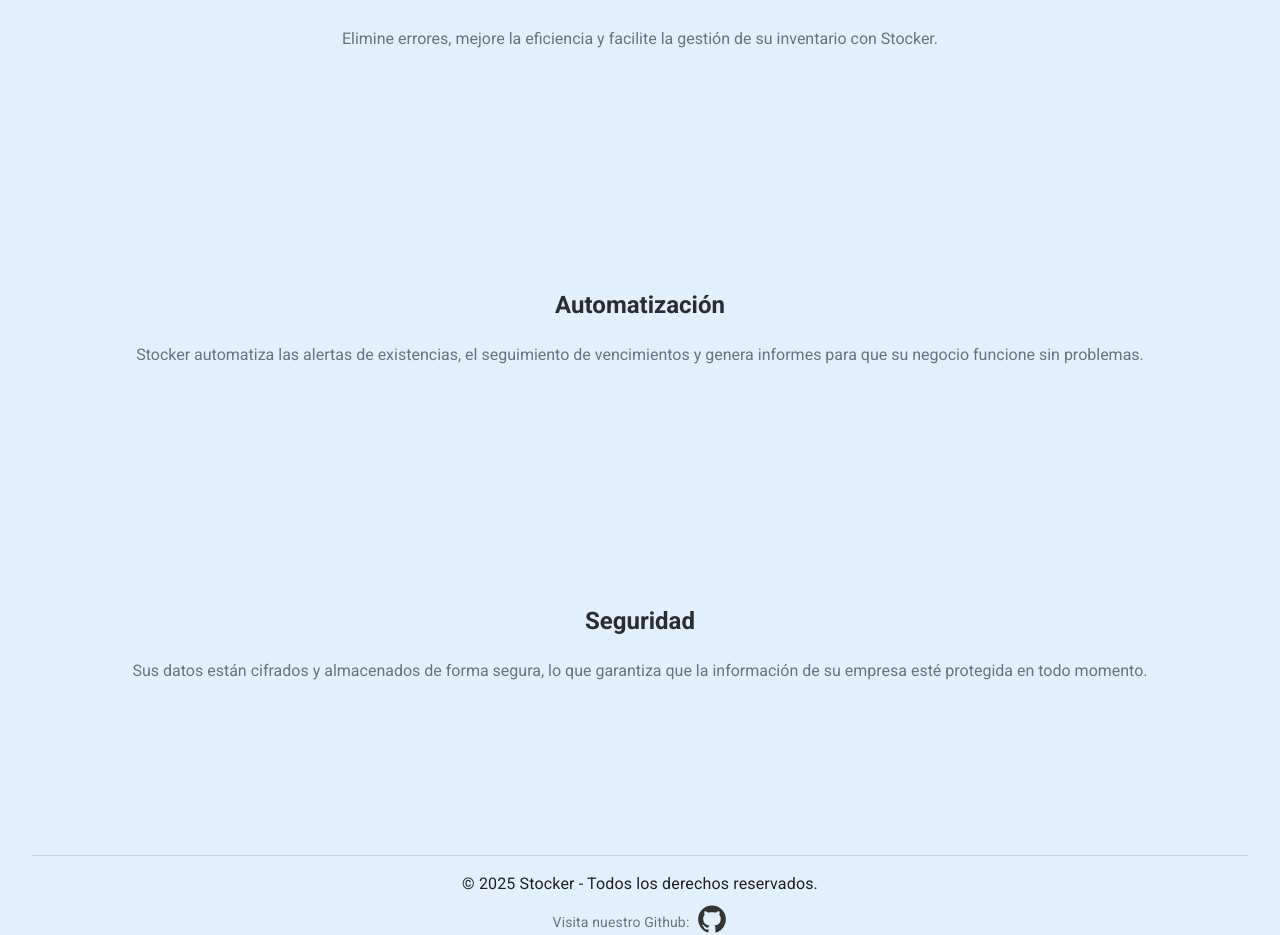
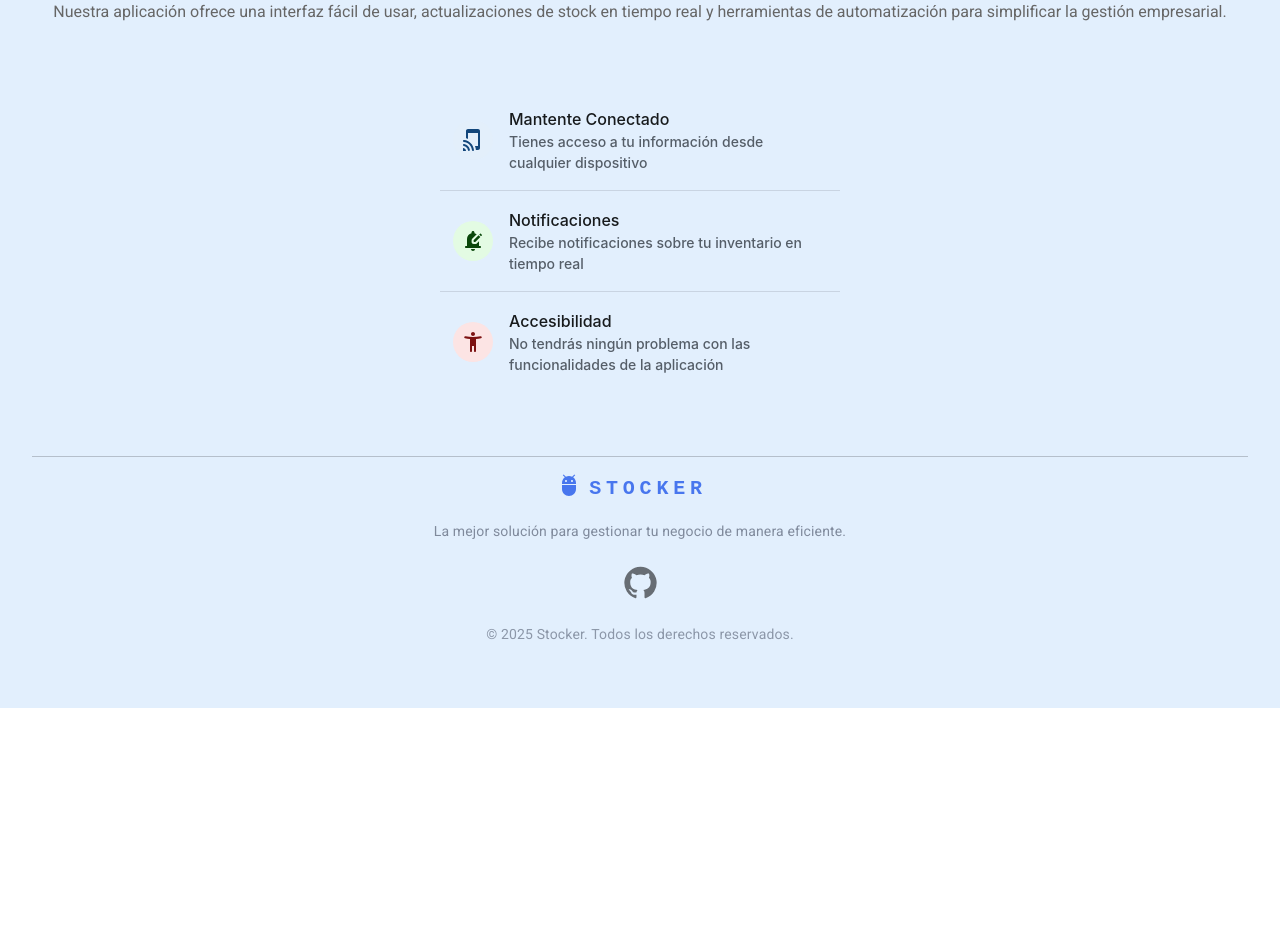
Before and after one commit to No-Country-simulation/equipo-c24-33-t-webapp, a React (Vite) app: page / in a window 1280 px wide. Shown: the part 1057-1992 px from the top of the page. After the commit the page ends 1765 px from the top, so only its background shows below. Built offline with nearby package versions, Linux system fonts and the light colour scheme.

Commit message:
Add Features component Add Benefits component Add Contact component

```diff
--- a/package.json
+++ b/package.json
@@ -12,8 +12,10 @@
   "dependencies": {
     "@emotion/react": "^11.14.0",
     "@emotion/styled": "^11.14.0",
+    "@fontsource/inter": "^5.1.1",
     "@fontsource/roboto": "^5.1.1",
     "@mui/icons-material": "^6.4.5",
+    "@mui/joy": "^5.0.0-beta.51",
     "@mui/material": "^6.4.5",
     "@mui/styled-engine-sc": "^6.4.3",
     "react": "^19.0.0",
--- a/src/App.css
+++ b/src/App.css
@@ -9,6 +9,8 @@
 body{
   background-color: #e2effd;
   font-family: 'Roboto';
+  margin: 0;
+  padding: 0;
 }
 
 h1{
--- a/src/components/Benefits.jsx
+++ b/src/components/Benefits.jsx
@@ -1,13 +1,89 @@
 // eslint-disable-next-line no-unused-vars
-import React from 'react';
+import * as React from 'react';
+import AccordionGroup from '@mui/joy/AccordionGroup';
+import Accordion from '@mui/joy/Accordion';
+// eslint-disable-next-line no-unused-vars
+import AccordionDetails, {
+  accordionDetailsClasses,
+} from '@mui/joy/AccordionDetails';
+import AccordionSummary, {
+  accordionSummaryClasses,
+} from '@mui/joy/AccordionSummary';
 
-const Benefits = () => {
+import Typography from '@mui/joy/Typography';
+import Avatar from '@mui/joy/Avatar';
+import ListItemContent from '@mui/joy/ListItemContent';
+
+import TapAndPlayRoundedIcon from '@mui/icons-material/TapAndPlayRounded';
+import EditNotificationsRoundedIcon from '@mui/icons-material/EditNotificationsRounded';
+import AccessibilityNewRoundedIcon from '@mui/icons-material/AccessibilityNewRounded';
+
+export default function Benefits() {
   return (
-    <section id="benefits" style={{ padding: '100px 20px', textAlign: 'center' }}>
-      <h2>Beneficios</h2>
-      <p>Elimine errores, mejore la eficiencia y facilite la gestión de su inventario con Stocker.</p>
-    </section>
+    <div
+      style={{
+        display: 'flex',
+        justifyContent: 'center',
+        alignItems: 'center',
+        textAlign: 'center',
+      }}
+    >
+      <AccordionGroup
+        variant="plain"
+        transition="0.2s"
+        sx={{
+          maxWidth: 400,
+          borderRadius: 'md',
+          [`& .${accordionDetailsClasses.content}.${accordionDetailsClasses.expanded}`]: {
+            paddingBlock: '1rem',
+          },
+          [`& .${accordionSummaryClasses.button}`]: {
+            paddingBlock: '1rem',
+          },
+        }}
+      >
+        <Accordion>
+          <AccordionSummary indicator={false}>
+            <Avatar color="primary">
+              <TapAndPlayRoundedIcon />
+            </Avatar>
+            <ListItemContent>
+              <Typography level="title-md">Mantente Conectado</Typography>
+              <Typography level="body-sm">
+                Tienes acceso a tu información desde cualquier dispositivo
+              </Typography>
+            </ListItemContent>
+          </AccordionSummary>
+        </Accordion>
+
+        <Accordion>
+          <AccordionSummary indicator={false}>
+            <Avatar color="success">
+              <EditNotificationsRoundedIcon />
+            </Avatar>
+            <ListItemContent>
+              <Typography level="title-md">Notificaciones</Typography>
+              <Typography level="body-sm">
+                Recibe notificaciones sobre tu inventario en tiempo real
+              </Typography>
+            </ListItemContent>
+          </AccordionSummary>
+        </Accordion>
+
+        <Accordion>
+          <AccordionSummary indicator={false}>
+            <Avatar color="danger">
+              <AccessibilityNewRoundedIcon />
+            </Avatar>
+            <ListItemContent>
+              <Typography level="title-md">Accesibilidad</Typography>
+              <Typography level="body-sm">
+                No tendrás ningún problema con las funcionalidades de la aplicación
+              </Typography>
+            </ListItemContent>
+          </AccordionSummary>
+        </Accordion>
+      </AccordionGroup>
+    </div>
   );
-};
-
-export default Benefits;
+}
--- a/src/components/Contact.jsx
+++ b/src/components/Contact.jsx
@@ -1,24 +1,73 @@
 // eslint-disable-next-line no-unused-vars
-import * as React from 'react';
-import { Container, Typography, Box, Divider } from '@mui/material';
-import GitHubIcon from '@mui/icons-material/GitHub';
+import * as React from "react";
+import { Container, Typography, Box, Divider, IconButton } from "@mui/material";
+import GitHubIcon from "@mui/icons-material/GitHub";
+import AdbIcon from "@mui/icons-material/Adb";
 
 const Contact = () => {
   return (
-    <Box component="footer" sx={{ mt: 4, py: 3,  textAlign: 'center' }}>
-      <Divider sx={{ mb: 2 }} />
+    <Box
+      component="footer"
+      sx={{
+        mt: 4,
+        py: 4,
+          color: "#333",
+        textAlign: "center",
+      }}
+    >
+              <Divider sx={{ borderColor: "rgba(0, 0, 0, 0.2)", mb: 2 }} />
+
       <Container>
-        <Typography variant="body1" color="textPrimary">
-          &copy; {new Date().getFullYear()} Stocker - Todos los derechos reservados.
+        <Box sx={{ display: "flex", justifyContent: "center", mb: 2 }}>
+          <AdbIcon
+            sx={{
+              display: { xs: "none", md: "flex" },
+              mr: 1,
+              color: "#4876ee",
+            }}
+          />
+          <Typography
+            variant="h6"
+            noWrap
+            component="a"
+            href="#"
+            sx={{
+              mr: 2,
+              display: { xs: "none", md: "flex" },
+              fontFamily: "monospace",
+              fontWeight: 700,
+              letterSpacing: ".3rem",
+              color: "#4876ee",
+              textDecoration: "none",
+            }}
+          >
+            STOCKER
+          </Typography>
+        </Box>
+
+        <Typography variant="body2" sx={{ opacity: 0.8, mb: 2 }}>
+          La mejor solución para gestionar tu negocio de manera eficiente.
         </Typography>
-        <Box sx={{ mt: 1, display: 'flex', justifyContent: 'center', alignItems: 'center' }}>
-          <Typography variant="body2" sx={{ mr: 1 }}>
-            Visita nuestro Github:
-          </Typography>
-          <a href="https://github.com/No-Country-simulation/equipo-c24-33-t-webapp" target="_blank" rel="noopener noreferrer">
-            <GitHubIcon sx={{ color: '#333', fontSize: 30 }} />
-          </a>
+
+
+        {/* Social Media Links */}
+        <Box sx={{ display: "flex", justifyContent: "center", gap: 2, mb: 2 }}>
+          <IconButton
+            component="a"
+            href="https://github.com/No-Country-simulation/equipo-c24-33-t-webapp"
+            target="_blank"
+            rel="noopener noreferrer"
+            sx={{ color: "#black", "&:hover": { color: "#black" } }}
+          >
+            <GitHubIcon fontSize="large" />
+          </IconButton>
         </Box>
+
+        {/* Copyright */}
+        <Typography variant="body2" sx={{ opacity: 0.7 }}>
+          &copy; {new Date().getFullYear()} Stocker. Todos los derechos
+          reservados.
+        </Typography>
       </Container>
     </Box>
   );
--- a/src/components/Features.jsx
+++ b/src/components/Features.jsx
@@ -1,11 +1,21 @@
 // eslint-disable-next-line no-unused-vars
 import React from 'react';
+import dashboardImage from '../assets/images/dashboard_image.png';
 
 const Features = () => {
   return (
-    <section id="features" style={{ padding: '100px 20px', textAlign: 'center' }}>
-      <h2>Funciones</h2>
-      <p>Nuestra aplicación ofrece una interfaz fácil de usar, actualizaciones de stock en tiempo real y herramientas de automatización para simplificar la gestión empresarial.</p>
+    <section id="features" style={{ padding: '50px 20px', margin: '0', textAlign: 'center' }}>
+      {/* Image with caption */}
+      <div style={{ marginTop: '10px' }}>
+        <img
+          src={dashboardImage}
+          alt="Vista previa del dashboard"
+          style={{ width: '100%', maxWidth: '800px', borderRadius: '10px', boxShadow: '0 4px 8px rgba(0, 0, 0, 0.2)' }}
+        />
+        <p style={{ fontSize: '16px', marginTop: '10px', color: '#666' }}>
+        Nuestra aplicación ofrece una interfaz fácil de usar, actualizaciones de stock en tiempo real y herramientas de automatización para simplificar la gestión empresarial.
+        </p>
+      </div>
     </section>
   );
 };
--- a/src/components/Home.jsx
+++ b/src/components/Home.jsx
@@ -1,11 +1,10 @@
 // eslint-disable-next-line no-unused-vars
 import React from 'react';
 import { GitHub } from '@mui/icons-material';
-import LoginForm from './LoginForm';
 
 const Home = () => {
   return (
-    <section id="home" style={{ padding: '100px 20px', textAlign: 'center' }}>
+    <section id="home" style={{ paddingTop: '100px', margin: '0', textAlign: 'center' }}>
       <h1 id='welcomeToStocker'>
         Bienvenido a <span style={{ color: '#4876ee' }}>Stocker</span>
       </h1>
--- a/src/components/LoginForm.jsx
+++ b/src/components/LoginForm.jsx
@@ -1,3 +1,4 @@
+// eslint-disable-next-line no-unused-vars
 import React, { useState } from 'react';
 import { TextField, Button, Box, Typography, Container } from '@mui/material';
 import { Google as GoogleIcon } from '@mui/icons-material';
--- a/src/pages/Home.jsx
+++ b/src/pages/Home.jsx
@@ -4,20 +4,19 @@ import ResponsiveAppBar from '../components/ResponsiveAppBar';
 import Inicio from '../components/Home';
 import Features from '../components/Features';
 import Benefits from '../components/Benefits';
-import Automation from '../components/Automation';
-import Security from '../components/Security';
 import Contact from '../components/Contact';
 import '../assets/styles/Home.css';
+
 const Home = () => {
     return (
         <div>
             <ResponsiveAppBar />
-            <Inicio />
-            <Features />
-            <Benefits />
-            <Automation />
-            <Security />
-            <Contact />
+            <div style={{ margin: '0', padding: '0' }}>
+                <Inicio />
+                <Features />
+                <Benefits />
+                <Contact />
+            </div>
         </div>
     );
 };
```
Also changed, not shown: src/assets/images/dashboard_image.png (added), 1 other file (tests, documents, lock files or other folders).
